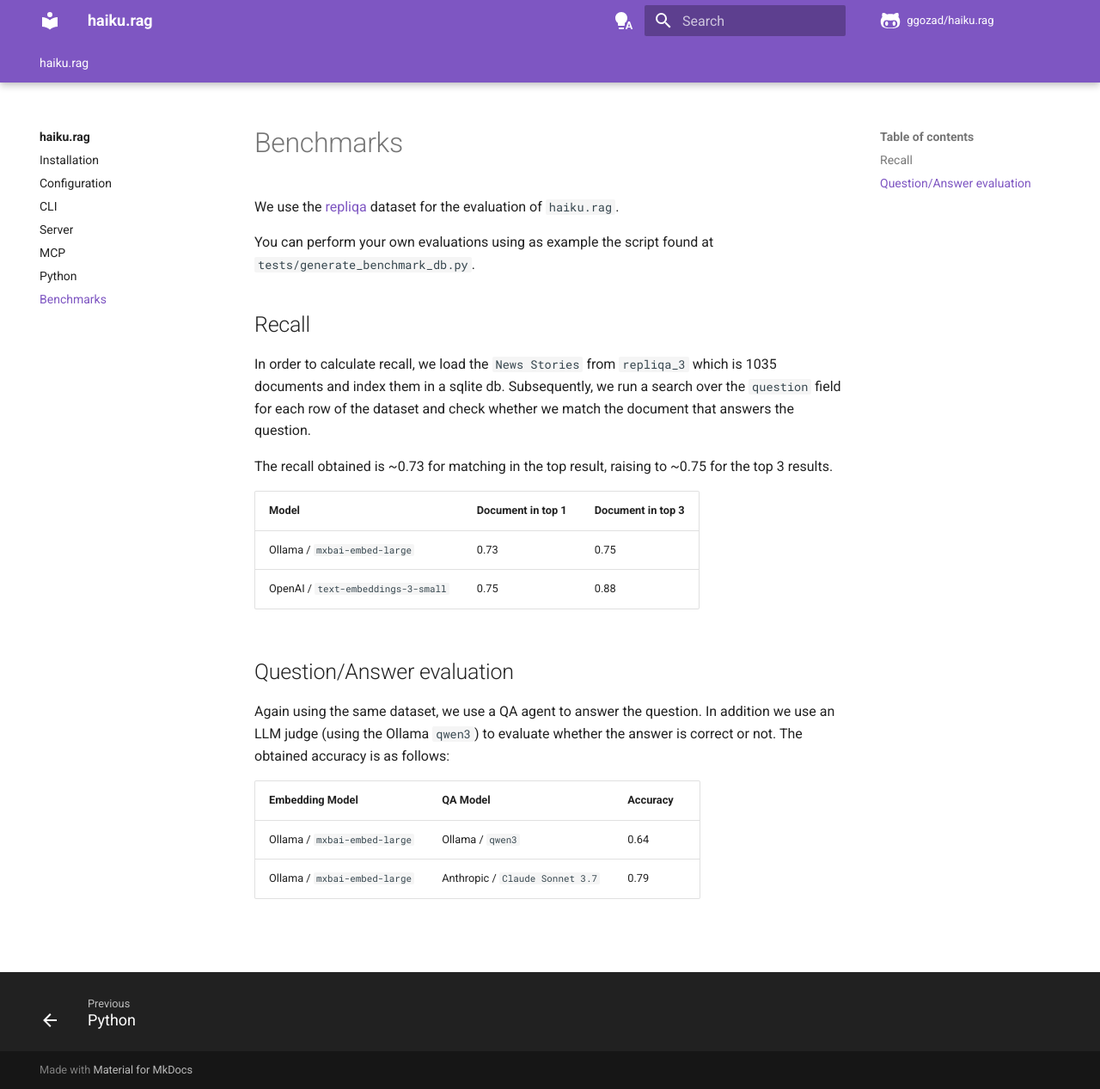
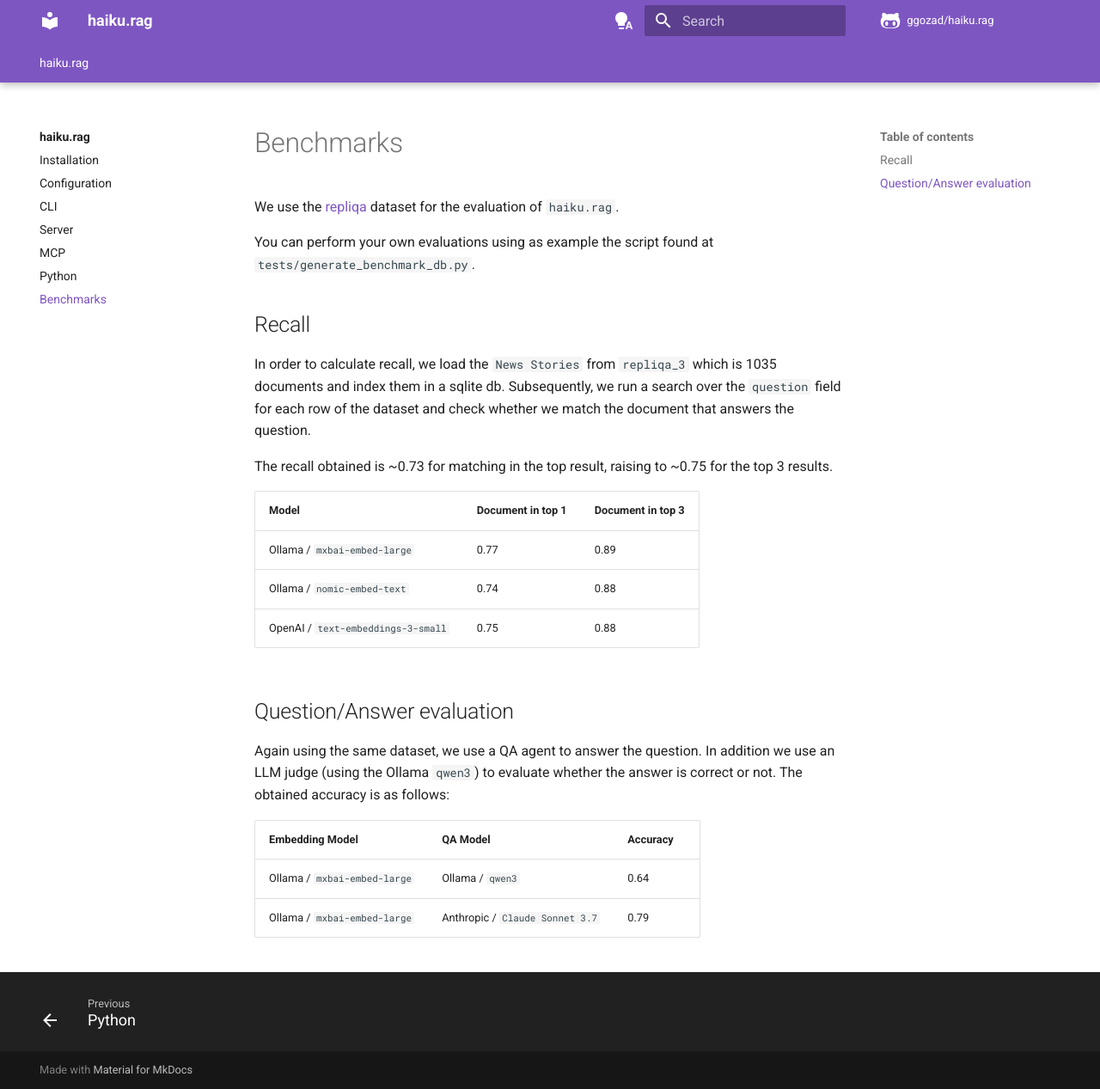
Before and after one commit to undecided/haiku.rag, an MkDocs documentation site: the page built from docs/benchmarks.md, in a window 1280 px wide and 1267 px high. Shown: the whole window at 86% size. Built offline with MkDocs 1.6.1 and Material for MkDocs 9.7.7, drawn with Linux system fonts in a browser that asks for light colours; comment, search, counter and statistics services are not loaded.

Commit message:
Update mxbai recall stats

```diff
--- a/docs/benchmarks.md
+++ b/docs/benchmarks.md
@@ -14,7 +14,8 @@ The recall obtained is ~0.73 for matching in the top result, raising to ~0.75 fo
 
 | Model                                 | Document in top 1 | Document in top 3 |
 |---------------------------------------|-------------------|-------------------|
-| Ollama / `mxbai-embed-large`          | 0.73              | 0.75              |
+| Ollama / `mxbai-embed-large`          | 0.77              | 0.89              |
+| Ollama / `nomic-embed-text`           | 0.74              | 0.88              |
 | OpenAI / `text-embeddings-3-small`    | 0.75              | 0.88              |
 
 ## Question/Answer evaluation
```
